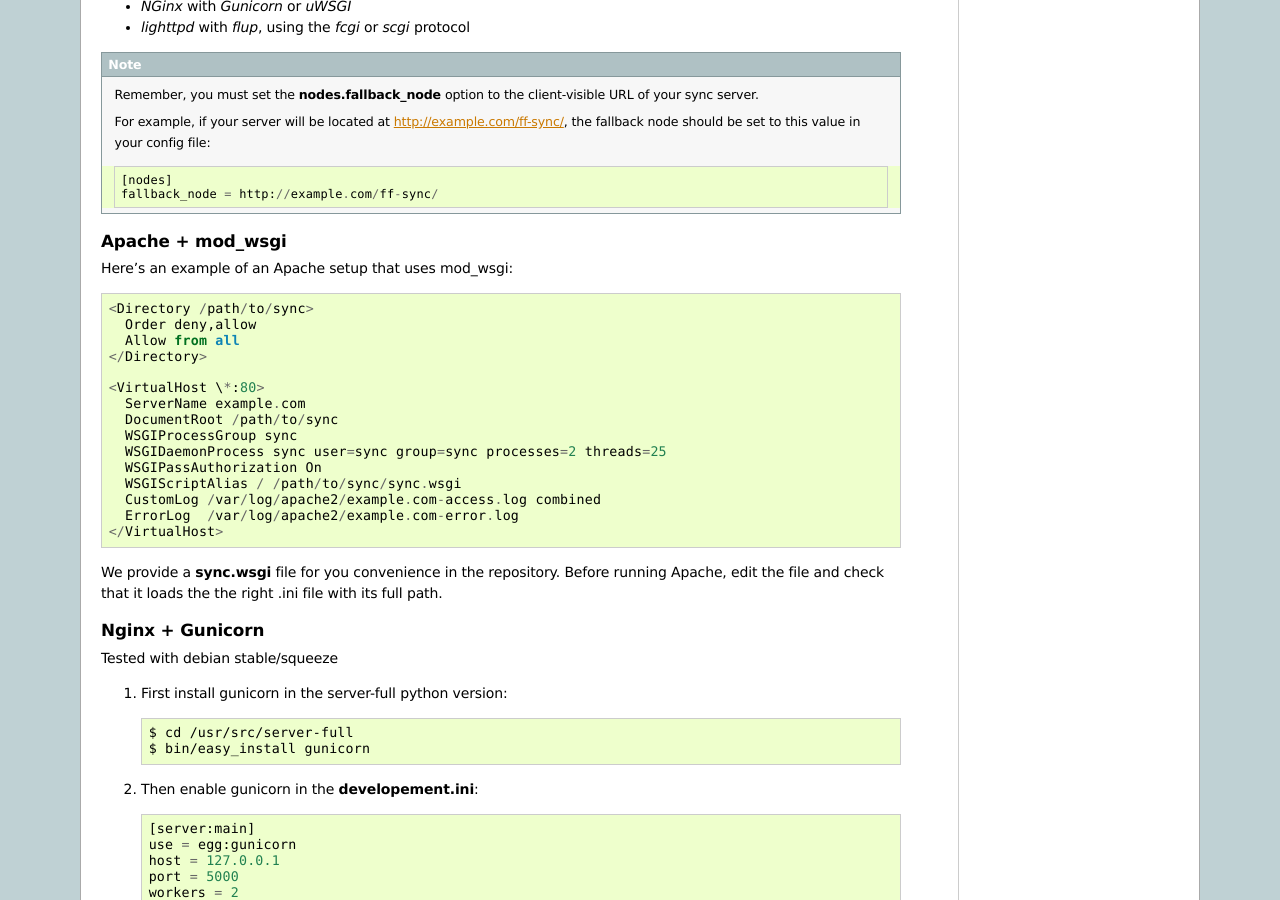
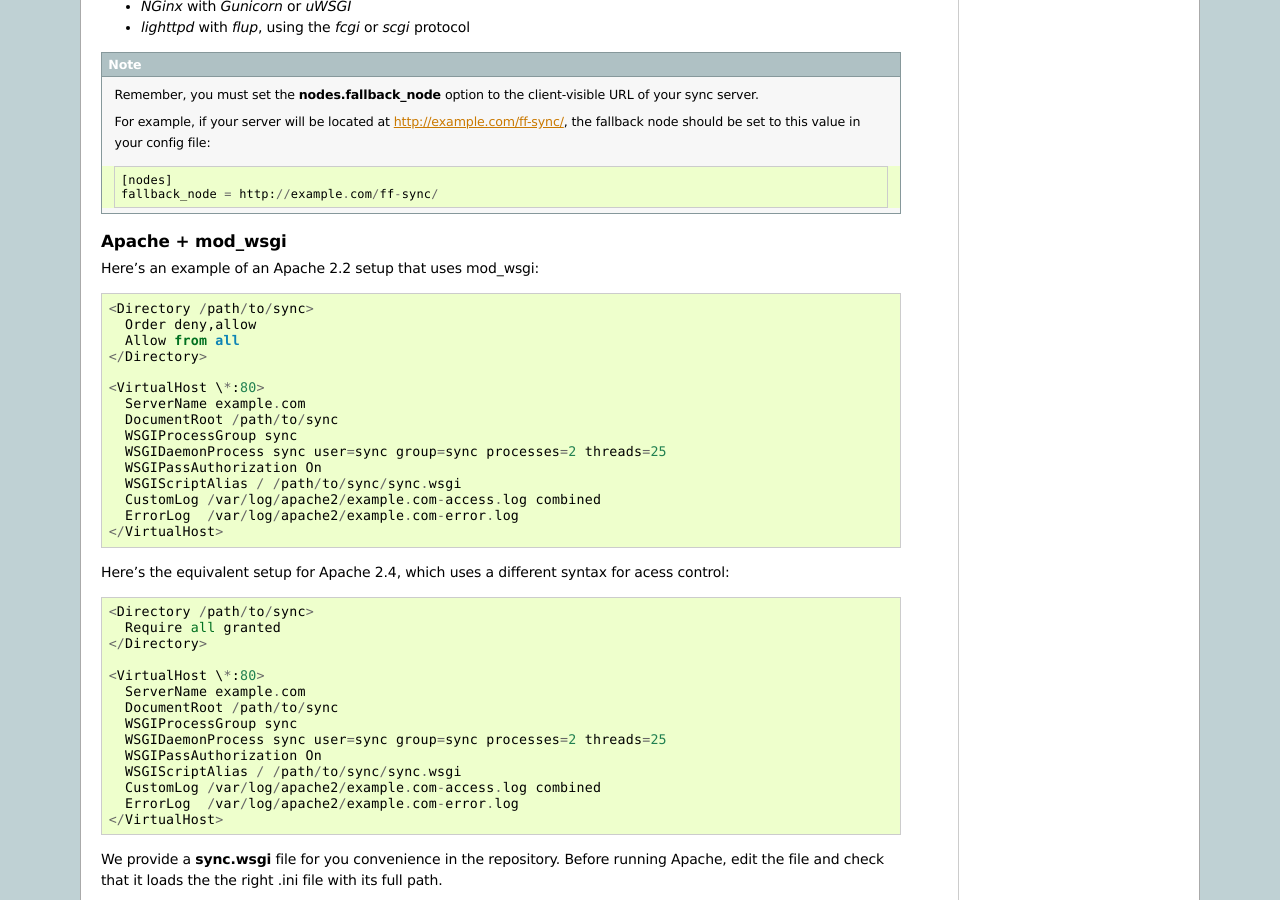
Before and after one commit to mozilla-services/docs, a Sphinx documentation site: the page built from source/howtos/run-sync.rst, in a window 1280 px wide and 900 px high, scrolled down 3225 px. Built offline with Sphinx 7.4.7, drawn with Linux system fonts in a browser that asks for light colours; the version number could not be read and is left out.

Commit message:
Add note about config differences between Apache2.2/Apache2.4

```diff
--- a/source/howtos/run-sync.rst
+++ b/source/howtos/run-sync.rst
@@ -230,7 +230,7 @@ that are compatible with the WSGI protocol. For example:
 Apache + mod_wsgi
 :::::::::::::::::
 
-Here's an example of an Apache setup that uses mod_wsgi::
+Here's an example of an Apache 2.2 setup that uses mod_wsgi::
 
   <Directory /path/to/sync>
     Order deny,allow
@@ -248,6 +248,23 @@ Here's an example of an Apache setup that uses mod_wsgi::
     ErrorLog  /var/log/apache2/example.com-error.log
   </VirtualHost>
 
+Here's the equivalent setup for Apache 2.4, which uses a different syntax
+for acess control::
+
+  <Directory /path/to/sync>
+    Require all granted
+  </Directory>
+
+  <VirtualHost \*:80>
+    ServerName example.com
+    DocumentRoot /path/to/sync
+    WSGIProcessGroup sync
+    WSGIDaemonProcess sync user=sync group=sync processes=2 threads=25
+    WSGIPassAuthorization On
+    WSGIScriptAlias / /path/to/sync/sync.wsgi
+    CustomLog /var/log/apache2/example.com-access.log combined
+    ErrorLog  /var/log/apache2/example.com-error.log
+  </VirtualHost>
 
 We provide a **sync.wsgi** file for you convenience in the repository.
 Before running Apache, edit the file and check that it loads the the right
```
